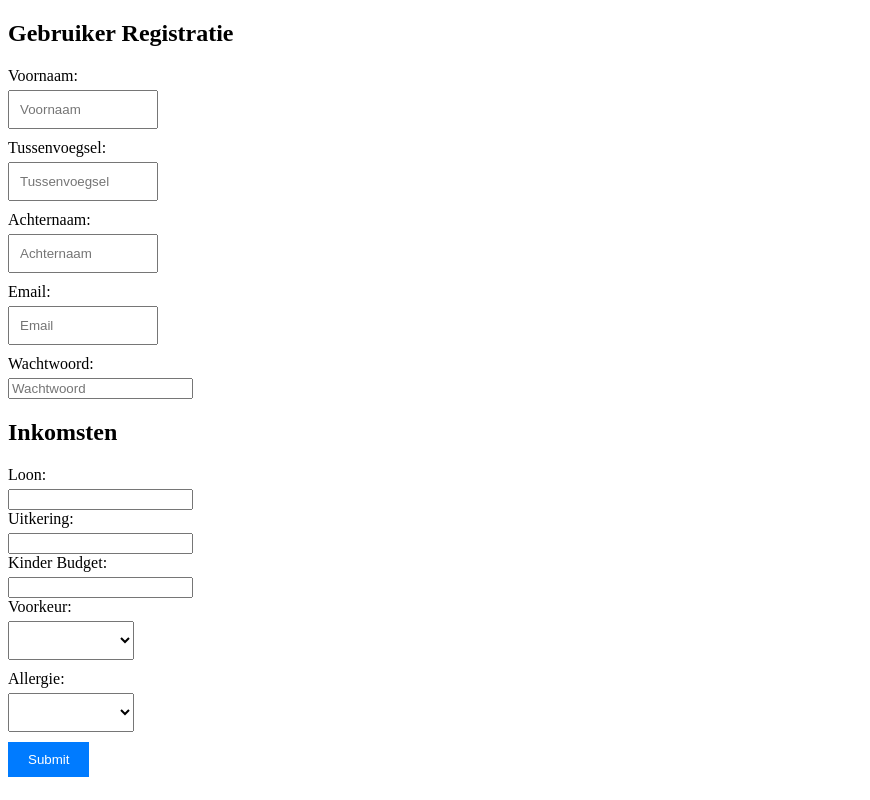
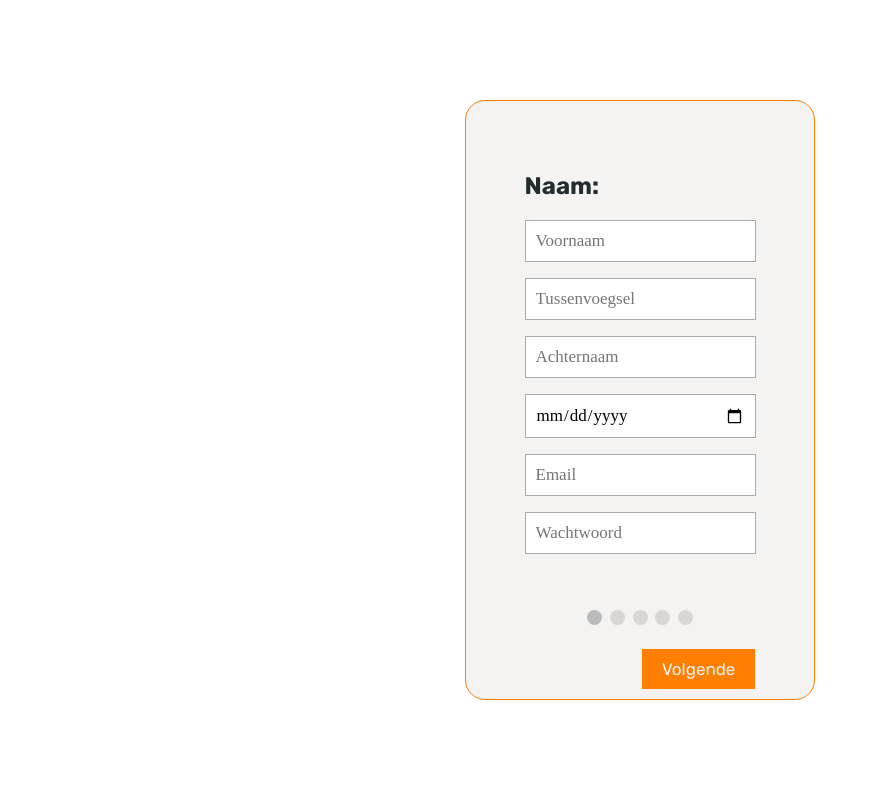
Before and after one commit to Lvanhuijstee/Examenproject, a PHP site: page /registratie.php in a window 1280 px wide. Shown: the whole page, without its empty margins (0-870 px from the left). Run offline with PHP 8.4, Linux system fonts and the light colour scheme; data that the repository does not hold is empty.

Commit message:
Mutli-form front end
Multi-form front end voor de registratie pagina toegevoegd en wat kleine aanpassingen aan de backend

```diff
--- /dev/null
+++ b/registratie.css
@@ -0,0 +1,193 @@
+    * {
+        box-sizing: border-box;
+    }
+
+    :root {
+        --primary-color-1: #ff7f03;
+        --primary-color-2: #f4f3f1;
+    }
+
+    :root {
+        --text-color: #232d2f;
+    }
+
+    :root {
+        --background-color: #ffffff;
+    }
+
+    body {
+        font-family: 'Rubik', sans-serif;
+        display: flex;
+        justify-content: center;
+        align-items: center;
+        height: 100vh;
+        margin: 0;
+        background-color: var(--background-color);
+        color: var(--text-color);
+    }
+
+    #regForm {
+        width: 100%;
+        height: 100%;
+        display: flex;
+        flex-direction: column;
+        justify-content: center;
+        align-items: center;
+        font-family: Raleway;
+        padding: 40px;
+        width: 70%;
+        min-width: 300px;
+    }
+
+    h1 {
+        text-align: center;
+    }
+
+    input {
+        padding: 10px;
+        width: 100%;
+        font-size: 17px;
+        font-family: Raleway;
+        border: 1px solid #aaaaaa;
+    }
+
+    input.invalid {
+        background-color: #ffdddd;
+    }
+
+    .tab {
+        display: none;
+    }
+
+    button {
+        background-color: #04AA6D;
+        color: #ffffff;
+        border: none;
+        padding: 10px 20px;
+        font-size: 17px;
+        font-family: Raleway;
+        cursor: pointer;
+    }
+
+    button:hover {
+        opacity: 0.8;
+    }
+
+    #prevBtn {
+        background-color: #bbbbbb;
+    }
+
+    .step {
+        height: 15px;
+        width: 15px;
+        margin: 0 2px;
+        background-color: #bbbbbb;
+        border: none;
+        border-radius: 50%;
+        display: inline-block;
+        opacity: 0.5;
+    }
+
+    .step.active {
+        opacity: 1;
+    }
+
+    .step.finish {
+        background-color: #04AA6D;
+    }
+
+    table {
+    border-style:solid;
+    border-width:2px;
+    border-color:black;
+    }
+
+    .form-container {
+        width: 350px;
+        height: 600px;
+        background-color: var(--primary-color-2);
+        border: 0.05px solid var(--primary-color-1);
+        border-radius: 20px;
+        padding: 50px;
+        box-sizing: border-box;
+        display: flex;
+        flex-direction: column;
+        justify-content: space-between;
+        align-items: center;
+        position: relative;
+    }
+    .button-container {
+        width: 100%;
+        display: flex;
+        justify-content: center;
+        position: absolute;
+        bottom: 10px;
+    }
+    label {
+        display: block;
+        margin-bottom: 5px;
+    }
+    input[type="text"], select {
+        width: 10%;
+        padding: 10px;
+        margin-bottom: 10px;
+    }
+    button {
+        background-color: var(--primary-color-1);
+        color: var(--primary-color-2);
+        border: none;
+        padding: 10px 20px;
+        font-size: 17px;
+        font-family: 'Rubik', sans-serif;
+        cursor: pointer;
+    }
+    button:hover {
+        background-color: #ed935b;
+    }
+
+
+
+
+    input[type=range] {
+        width: 100%;
+        height: 25px;
+        background: #d3d3d3;
+        outline: none;
+        opacity: 0.7;
+        -webkit-transition: .2s;
+        transition: opacity .2s;
+       }
+
+       input[type=range]:hover {
+        opacity: 1;
+       }
+
+       input[type=range]::-webkit-slider-thumb {
+        -webkit-appearance: none;
+        appearance: none;
+        width: 25px;
+        height: 25px;
+        background: #4CAF50;
+        cursor: pointer;
+       }
+
+       input[type=range]::-moz-range-thumb {
+        width: 25px;
+        height: 25px;
+        background: #4CAF50;
+        cursor: pointer;
+       }
+
+       #sliderContainer {
+        display: flex;
+        align-items: center; /* This centers the items vertically */
+       }
+
+       .tab label {
+        margin-right: 10px; /* Adds some space between the label and the slider */
+       }
+
+       input[type=range] {
+        flex-grow: 1; /* Allows the slider to take up the remaining space */
+        margin-right: 10px; /* Adds some space between the slider and the output */
+       }
--- a/registratie.php
+++ b/registratie.php
@@ -1,16 +1,14 @@
 <?php
 include("database.php");
 
-if($_SERVER["REQUEST_METHOD"]=="POST"){
-    $voornaam = $_POST['Voornaam'];
-    $tussenvoegsel = $_POST['Tussenvoegsel'];
-    $achternaam = $_POST['Achternaam'];
-
-    $email = $_POST['email'];
-    $wachtwoord = $_POST['password'];
-
-    $allergieID = $_POST['Allergie'];
-    $voorkeurID = $_POST['Voorkeur'];
+if ($_SERVER["REQUEST_METHOD"] == "POST") {
+    $voornaam = isset($_POST['Voornaam']) ? $_POST['Voornaam'] : '';
+    $tussenvoegsel = isset($_POST['Tussenvoegsel']) ? $_POST['Tussenvoegsel'] : '';
+    $achternaam = isset($_POST['Achternaam']) ? $_POST['Achternaam'] : '';
+    $email = isset($_POST['email']) ? $_POST['email'] : '';
+    $wachtwoord = isset($_POST['password']) ? $_POST['password'] : '';
+    $allergieID = isset($_POST['Allergie']) ? $_POST['Allergie'] : '';
+    $voorkeurID = isset($_POST['Voorkeur']) ? $_POST['Voorkeur'] : '';
 
     $sql = "INSERT INTO gebruiker (Voornaam, Tussenvoegsel, Achternaam, Email, Wachtwoord) VALUES ('$voornaam','$tussenvoegsel','$achternaam', '$email', '$wachtwoord')";
     mysqli_query($conn, $sql);
@@ -27,67 +25,80 @@ if($_SERVER["REQUEST_METHOD"]=="POST"){
 
     $sqlw = "INSERT INTO KlantReg_Wensen (KlantReg_id, Allergie_id, Voorkeur_id) VALUES ('$LiKlantRegID','$allergieID','$voorkeurID')";
     mysqli_query($conn, $sqlw);
-
-
-
-
 }
 ?>
 
 
 <!DOCTYPE html>
 <html lang="en">
+
 <head>
     <meta charset="UTF-8">
     <meta name="viewport" content="width=device-width, initial-scale=1.0">
+    <link rel="stylesheet" href="registratie.css">
+    <link href="https://fonts.googleapis.com/css?family=Rubik:400,700&display=swap" rel="stylesheet">
     <title>Registration Page</title>
-    <style>
-        .form-container {
-            margin-bottom: 20px;
-        }
-        label {
-            display: block;
-            margin-bottom: 5px;
-        }
-        input[type="text"], select {
-            width: 10%;
-            padding: 10px;
-            margin-bottom: 10px;
-        }
-        button {
-            padding: 10px 20px;
-            background-color: #007BFF;
-            color: white;
-            border: none;
-            cursor: pointer;
-        }
-        button:hover {
-            background-color: #0056b3;
-        }
-    </style>
 </head>
+
 <body>
     <div class="form-container">
         <form action="registratie.php" method="post">
-            <h2>Gebruiker Registratie</h2>
+            <h1 id="Gelukt"></h1>
             <div class="form-group">
-                <label for="Voornaam">Voornaam:</label>
-                <input name="Voornaam" type="text" id="Voornaam" placeholder="Voornaam">
-                <br>
-                <label for="Tussenvoegsel">Tussenvoegsel:</label>
-                <input name="Tussenvoegsel" type="text" id="Tussenvoegsel" placeholder="Tussenvoegsel">
-                <br>
-                <label for="Achternaam">Achternaam:</label>
-                <input name="Achternaam" type="text" id="Achternaam" placeholder="Achternaam">
-                <br>
-                <label for="email">Email:</label>
-                <input name="email" type="text" id="email" placeholder="Email">
-                <br>
-                <label for="Wachtwoord">Wachtwoord:</label>
-                <input name="password" type="password" id="Wachtwoord" placeholder="Wachtwoord">
+                <div class="tab">
+                    <h2>Naam:</h2>
+                    <p><input type="namespace" placeholder="Voornaam" name="voornaam"></p>
+                    <p><input placeholder="Tussenvoegsel" name="tussenvoegsel"></p>
+                    <p><input placeholder="Achternaam" name="achternaam"></p>
+                    <p><input type="date" placeholder="Geboortedatum" name="geboortedatum"></p>
+                    <p><input type="email" placeholder="Email" name="email"></p>
+                    <p><input type="password" placeholder="Wachtwoord" name="wachtwoord"></p>
+                </div>
+                <div class="tab">
+                    <h2>Contact:</h2>
+                    <p><input placeholder="Straatnaam" name="straatnaam"></p>
+                    <p><input placeholder="Huisnummer" name="huisnummer"></p>
+                    <p><input placeholder="Postcode" name="postcode"></p>
+                    <p><input placeholder="Land" name="land"></p>
+                    <p><input type="number" placeholder="Mobiel" name="mobielnummer"></p>
+                </div>
+                <div class="tab">
+                    <h2>Inkomsten</h2>
+                    <p><input placeholder="Loon" name="loon"></p>
+                    <p><input placeholder="Uitkering" name="uitkering"></p>
+                    <p><input placeholder="Kindgebonden" name="kindgebonden"></p>
+
+                    <h2>Uitgaven</h2>
+                    <p><input placeholder="Vaste Lasten" name="vastelasten"></p>
+                    <p><input placeholder="Boodschappen" name="boodschappen"></p>
+                    <p><input placeholder="Specialiteiten" name="specialiteiten"></p>
+                </div>
+                <div class="tab">
+                    <h2>Voorkeuren en Wensen:</h2>
+                    <p><input placeholder="Test" name="test"></p>
+                </div>
+                <div class="tab">
+                    <h2>Samenstelling:</h2>
+                    <p><input placeholder="Volwassenen" name="Volwassenen"></p>
+                    <p><input placeholder="Kinderen" name="Kinderen"></p>
+                    <p><input placeholder="Baby's" name="Babys"></p>
+                </div>
+                <div style="overflow:auto;">
+                    <div class="button-container">
+                        <button type="button" id="prevBtn" onclick="nextPrev(-1)">Previous</button>
+                        <button type="button" id="nextBtn" onclick="nextPrev(1)">Next</button>
+                    </div>
+                </div>
+                <div style="text-align:center;margin-top:40px;" id="stepDiv">
+                    <span class="step"></span>
+                    <span class="step"></span>
+                    <span class="step"></span>
+                    <span class="step"></span>
+                    <span class="step"></span>
+                </div>
             </div>
 
-            <h2>Inkomsten</h2>
+            <!-- <h2>Inkomsten</h2>
                 <label for="Loon">Loon:</label>
                 <input type="number" id="Loon" name="Loon" required>
                 <label for="Uitkering">Uitkering:</label>
@@ -96,34 +107,48 @@ if($_SERVER["REQUEST_METHOD"]=="POST"){
                 <input type="number" id="KinderBudget" name="KinderBudget" required>
 
                 <?php
-                $sqlr = "SELECT * FROM Voorkeur";
-                $resultr = mysqli_query($conn, $sqlr);
+                // $sqlr = "SELECT * FROM Voorkeur";
+                // $resultr = mysqli_query($conn, $sqlr);
                 ?>
 
                 <label for="Voorkeur">Voorkeur:</label>
                 <select name="Voorkeur">
-                    <?php while($row = mysqli_fetch_assoc($resultr)){?>
-                        <option value="<?= $row['id']; ?>"><?= $row['Voorkeurnaam']; ?></option>
-                <?php }?>
+                    <?php //while($row = mysqli_fetch_assoc($resultr)){
+                    ?>
+                        <option value="<? //= $row['id'];
+                                        ?>"><? //= $row['Voorkeurnaam'];
+                                            ?></option>
+                <?php //}
+                ?>
                 </select>
                 <br>
 
                 <?php
-                $sqlr = "SELECT * FROM Allergie";
-                $resultr = mysqli_query($conn, $sqlr);
+                // $sqlr = "SELECT * FROM Allergie";
+                // $resultr = mysqli_query($conn, $sqlr);
                 ?>
 
                 <label for="Allergie">Allergie:</label>
                 <select name="Allergie">
-                    <?php while($row = mysqli_fetch_assoc($resultr)){?>
-                        <option value="<?= $row['id']; ?>"><?= $row['Allergienaam']; ?></option>
-                <?php }?>
+                    <?php //while($row = mysqli_fetch_assoc($resultr)){
+                    ?>
+                        <option value="<? //= $row['id'];
+                                        ?>"><? //= $row['Allergienaam'];
+                                            ?></option>
+                <?php //}
+                ?>
                 </select>
                 <br>
 
-                <button type="submit" class="btn">Submit</button>
+                <button type="submit" class="btn">Submit</button> -->
+
         </form>
+        <?php
+        mysqli_close($conn);
+        ?>
     </div>
 
+    <script src="registratie.js"></script>
 </body>
+
 </html>
```
Also changed, not shown: registratie.js (added, +42 -0 lines), roles.php (+13 -8 lines).
